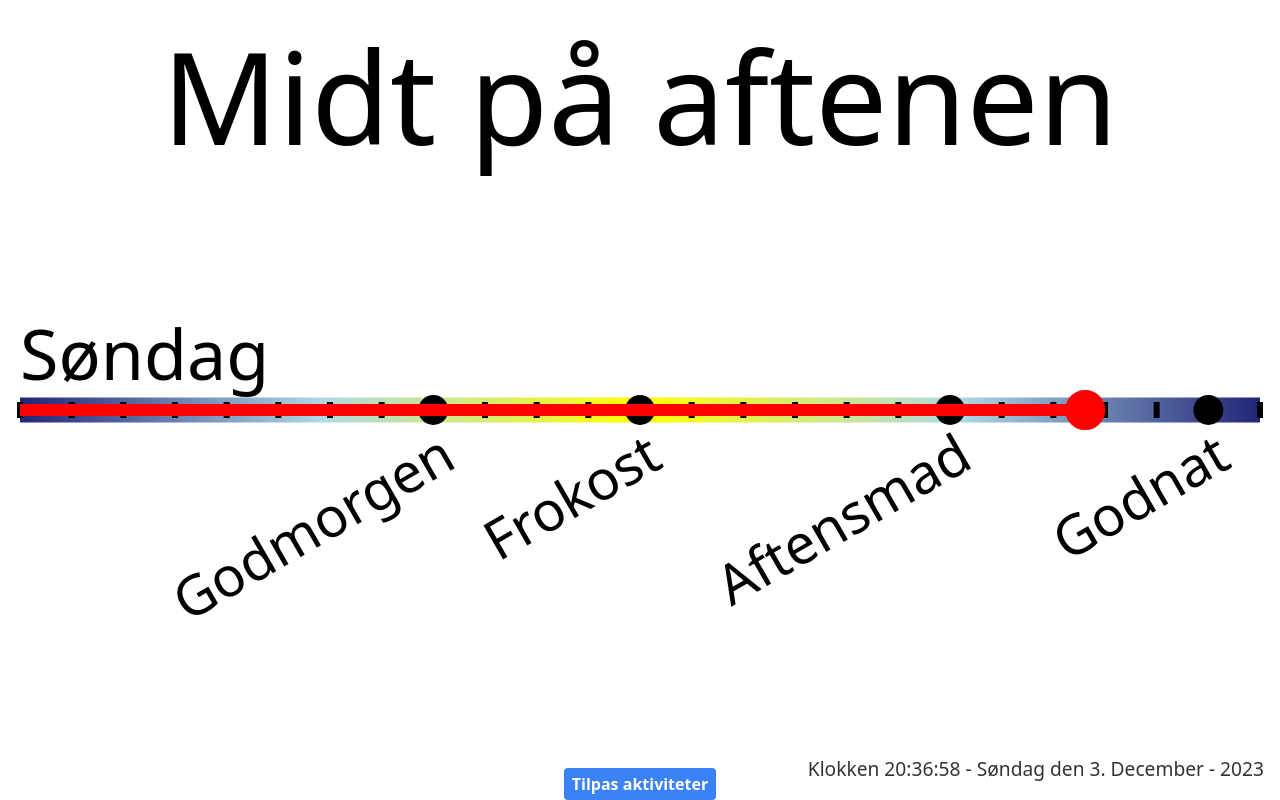
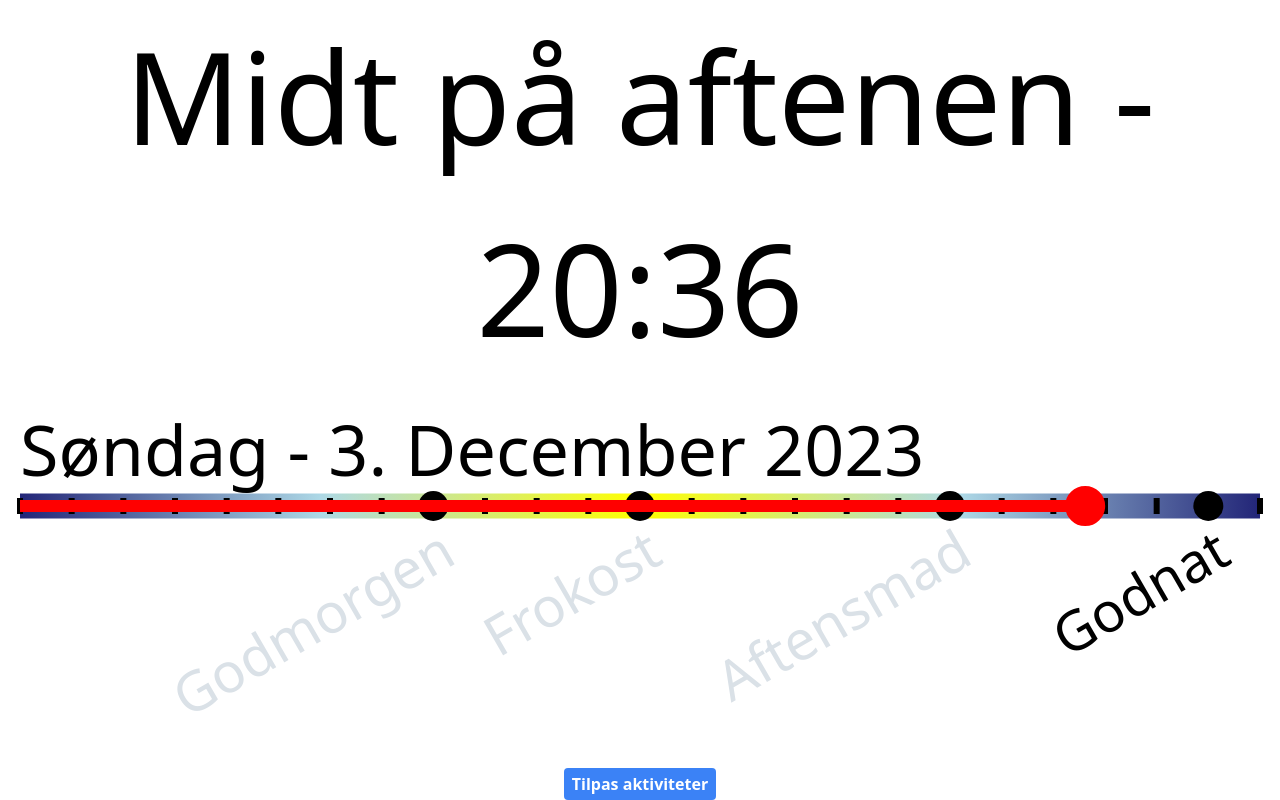
Before and after one commit to rolfmadsen/dementia_timepiece, a Next.js app: page / in a window 1280 px wide. Built offline with nearby package versions, Linux system fonts and the light colour scheme.

Commit message:
Added hours, minutes, data and year as well as grey text color to passed activities

```diff
--- a/src/app/components/TimeIndicator.tsx
+++ b/src/app/components/TimeIndicator.tsx
@@ -39,13 +39,12 @@ const getTimePeriod = (hour: number) => {
   return timePeriod;
 };
 
-function formatFullTime(hour: number, minute: number, second: number) {
+function dayDateYear() {
   const now = new Date();
-  const pad = (n: number) => (n < 10 ? `0${n}` : `${n}`);
   const weekdayNames = ['Søndag', 'Mandag', 'Tirsdag', 'Onsdag', 'Torsdag', 'Fredag', 'Lørdag'];
   const monthNames = ['Januar', 'Februar', 'Marts', 'April', 'Maj', 'Juni', 'Juli', 'August', 'September', 'Oktober', 'November', 'December'];
 
-  return `Klokken ${pad(hour)}:${pad(minute)}:${pad(second)} - ${weekdayNames[now.getDay()]} den ${now.getDate()}. ${monthNames[now.getMonth()]} - ${now.getFullYear()}`;
+  return `${weekdayNames[now.getDay()]} - ${now.getDate()}. ${monthNames[now.getMonth()]} ${now.getFullYear()}`;
 }
 
 const weekdayNames = ['Søndag', 'Mandag', 'Tirsdag', 'Onsdag', 'Torsdag', 'Fredag', 'Lørdag'];
@@ -83,6 +82,10 @@ export default function TimeIndicator() {
 
   const padding = 20;
   const lineLength = viewportWidth - 2 * padding;
+
+  const isActivityExpired = (activityHour: number) => {
+    return hour > activityHour + 1 || (hour === activityHour + 1 && minute > 0);
+  };
 
   const findCurrenttimePeriodRange = (currentHour: number) => {
     const timePeriod = getTimePeriod(currentHour);
@@ -183,14 +186,15 @@ export default function TimeIndicator() {
       {/* 12 Text Representation of Time Periods */}
         <div className="flex-1 flex items-center justify-center w-full">
           <p className="text-[clamp(3rem,10vw,10rem)] text-center">
-            {timePeriodInfo[timePeriod].label}
+          {timePeriodInfo[timePeriod].label} - {`${hour.toString().padStart(2, '0')}:${minute.toString().padStart(2, '0')}`}
           </p>
         </div>
       {/* 24 Point Time Period Line of Progression */}
         <div className="flex-grow w-full flex items-center justify-center min-h-[160px]">
           <svg width={viewportWidth} height="600" viewBox={`0 0 ${viewportWidth} 300`} className="w-full h-full">
             {/* Weekday */}
-            <text x={padding} y="50" fontSize="70">{weekday}</text>
+            <text x={padding} y="50" fontSize="70">{dayDateYear()}</text>
+
             {/* Line of Progression Colours */}
             <defs>
               <linearGradient id="gradient" x1="0%" y1="0%" x2="100%" y2="0%" gradientUnits="userSpaceOnUse">
@@ -229,6 +233,7 @@ export default function TimeIndicator() {
                         fontSize="55"
                         textAnchor="end"
                         transform={`rotate(-30, ${padding + (lineLength / 24) * activity.hour + 10}, 110)`}
+                        style={{ fill: isActivityExpired(activity.hour) ? "#DAE1E7" : "black" }}
                     >
                         {activity.label}
                     </text>
@@ -240,12 +245,6 @@ export default function TimeIndicator() {
               <circle cx={padding + circlePosition} cy="80" r="15" strokeWidth="10" stroke="red" fill="red" />
             </g>
           </svg>
-        </div>
-      {/* Day, Date, Year and Time */}
-        <div className="absolute bottom-0 right-0 m-4 opacity-80">
-          <p className="text-[clamp(0.8rem,2vw,1.2rem)]">
-            {formatFullTime(Math.floor(hour), minute, second)}
-          </p>
         </div>
       {/* Overlay for Managing Activities */}
         {showOverlay && (
```
Lines whose indentation alone changed are shown as unchanged.
